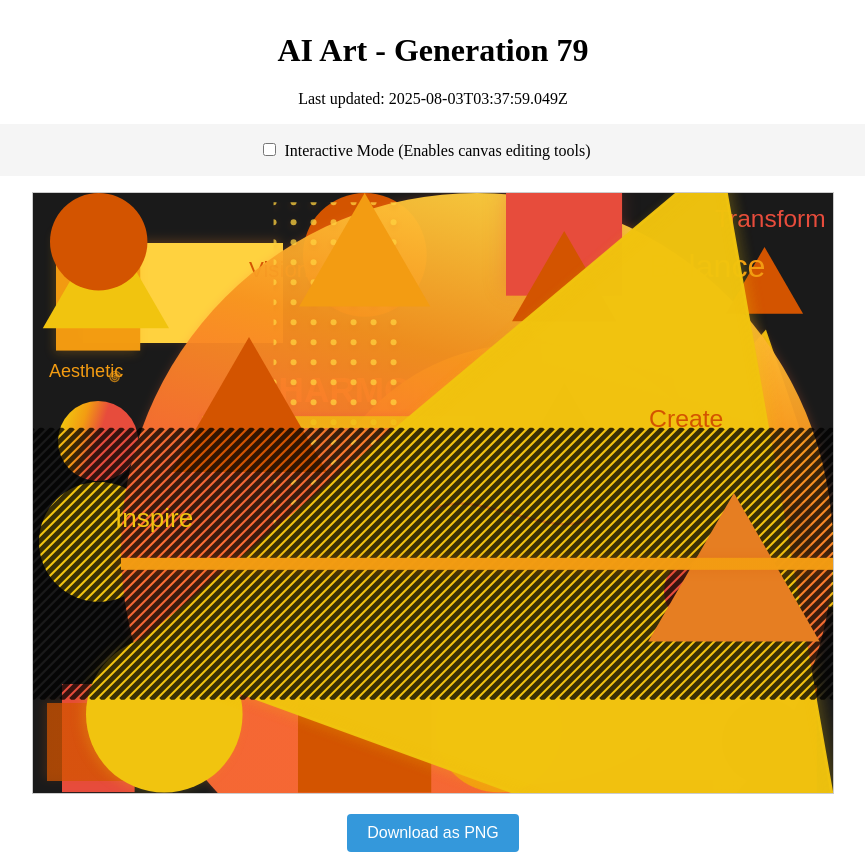
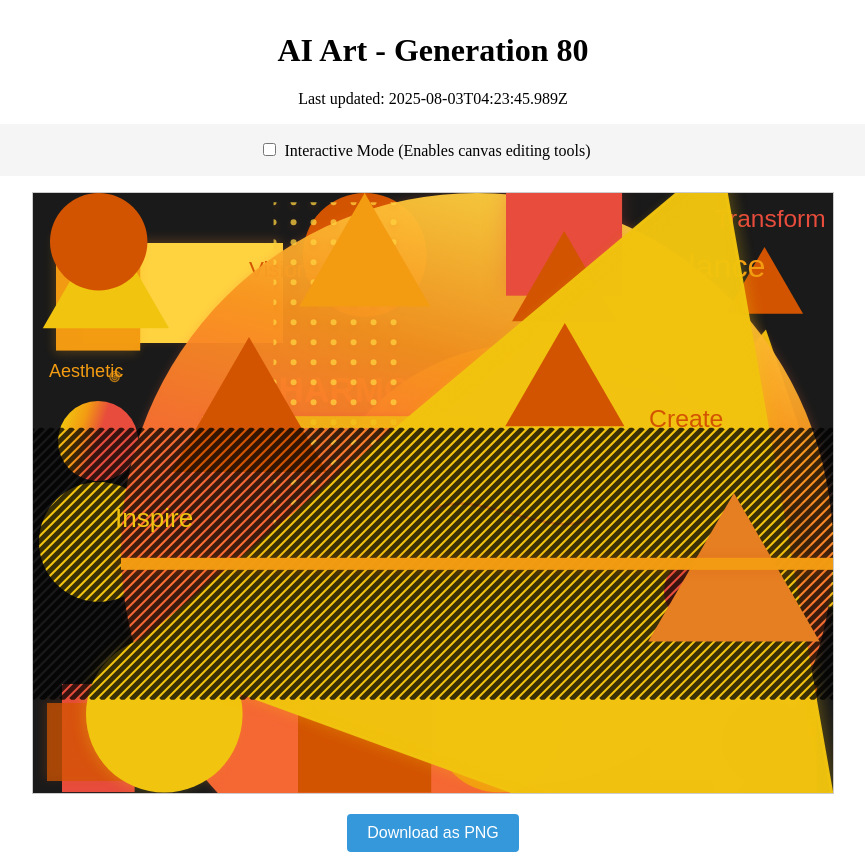
Before and after one commit to mcclowes/ai-art, a React (Vite) app: page / in a window 1280 px wide. Shown: the whole page, without its empty margins (207-1072 px from the left). Built offline with nearby package versions, Linux system fonts and the light colour scheme.

Commit message:
Improve artwork - Generation 80

```diff
--- a/src/artwork-state.ts
+++ b/src/artwork-state.ts
@@ -885,9 +885,17 @@ export const artworkState: ArtworkState = {
       },
       "opacity": 0.9805491988395855,
       "id": "gradient_rect_1754192279049"
+    },
+    {
+      "type": "triangle",
+      "x": 531.8126456721493,
+      "y": 198.81264567214936,
+      "size": 68.81264567214936,
+      "fillStyle": "#d35400",
+      "id": "triangle_1754195025989"
     }
   ],
-  "generation": 79,
-  "lastUpdated": "2025-08-03T03:37:59.049Z",
+  "generation": 80,
+  "lastUpdated": "2025-08-03T04:23:45.989Z",
   "cycleStarted": "2025-07-30T21:05:00.444Z"
 };
```
